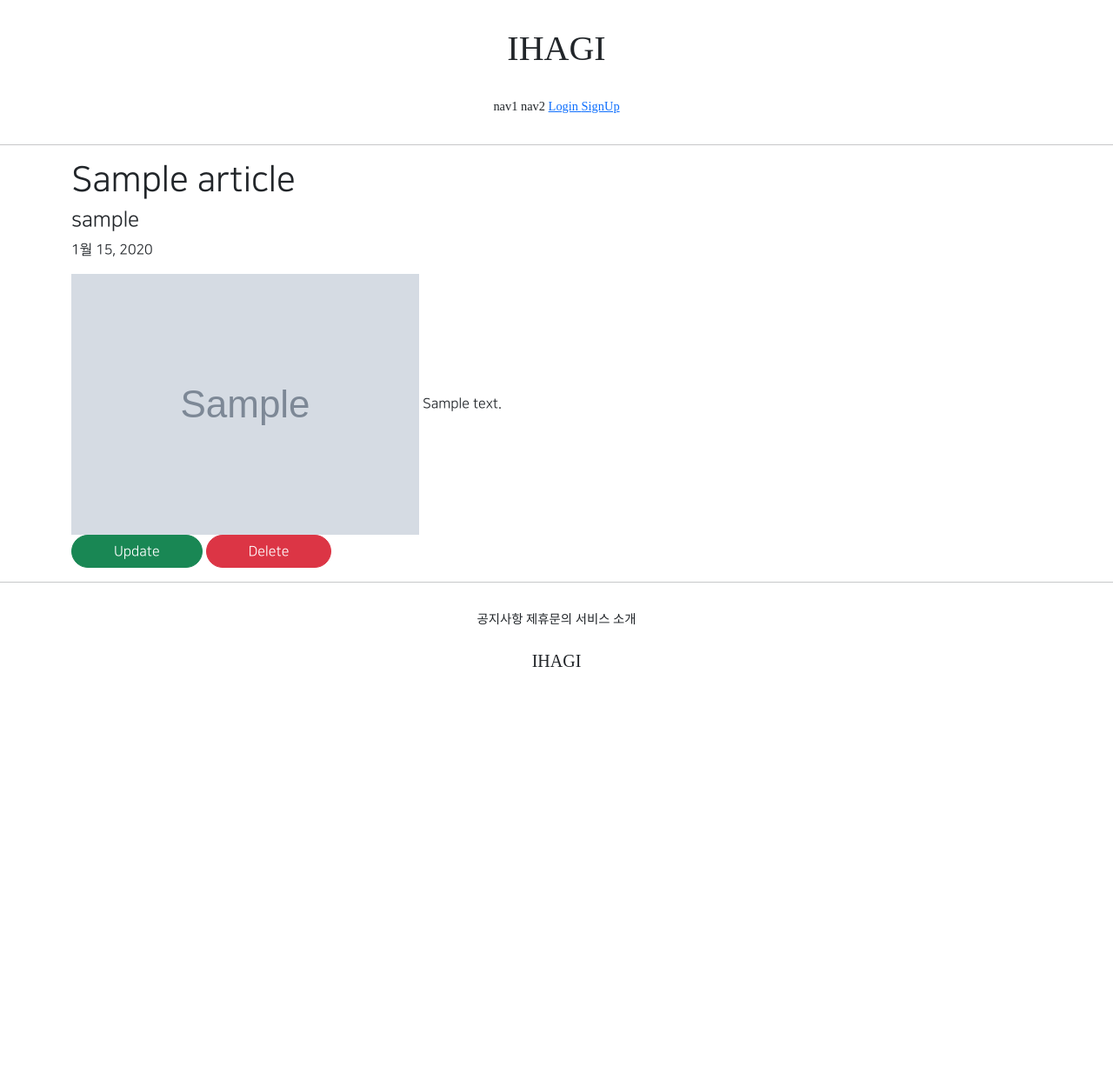
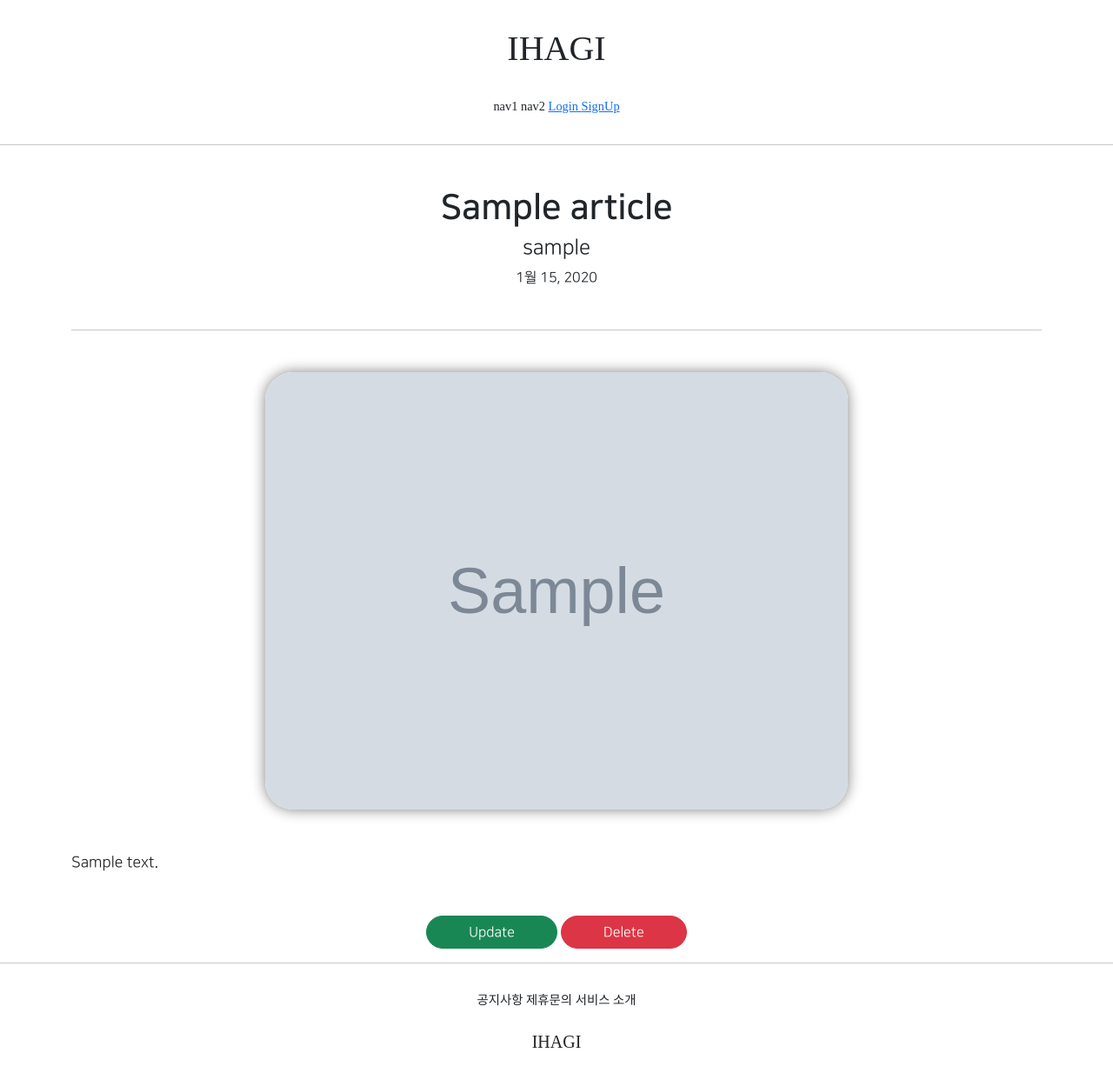
Before and after one commit to IHAGI-c/GIS_class_2, a Django app: page /articles/detail/1 in a window 1280 px wide. Shown: the whole page at 87% size. Before the commit the page ends 767 px from the top, so only its background shows below. Run offline with Django 3.2, Linux system fonts and the light colour scheme; tables that the repository leaves empty hold one stand-in row (values such as "Sample post"); grey boxes marked "Sample" are stand-in pictures; parts of the project's set-up code (start-up, migrations or seed data) failed here and were passed over; some libraries are stand-ins or nearby versions.

Commit message:
8/5 class_2 class commit 2

```diff
--- a/articleapp/templates/articleapp/detail.html
+++ b/articleapp/templates/articleapp/detail.html
@@ -5,17 +5,24 @@
 
 
 
-    <div class="container">
-        <div>
+    <div class="container text-center">
+        <div class="my-5">
             {#      게시글 제목, 글쓴이, 작성일자       #}
-            <h1>{{ target_article.title }}</h1>
+            <h1 class="NNS_B">{{ target_article.title }}</h1>
             <h4>{{ target_article.writer.profile.nickname }}</h4>
             <p>{{ target_article.created_at }}</p>
         </div>
-        <div>
+
+        <hr>
+
+        <div class="my-5">
             {#      게시글 내용, 게시글 대표 이미지     #}
-            <img src="{{ target_article.image.url }}" alt="">
-            {{ target_article.content }}
+            <img src="{{ target_article.image.url }}"
+                 class="article_image"
+                 alt="">
+            <div class="article_content my-5">
+                {{ target_article.content }}
+            </div>
 
         </div>
             <a href="{% url 'articleapp:update' pk=target_article.pk %}"
--- a/static/base.css
+++ b/static/base.css
@@ -47,3 +47,15 @@
 .round_button:hover {
     color: dimgray;
 }
+
+
+.article_image {
+    width: 60%;
+    border-radius: 2rem;
+    box-shadow: 0 0 1rem grey;
+}
+
+.article_content {
+    text-align: left;
+    font-size: 1.1rem;
+}
```
